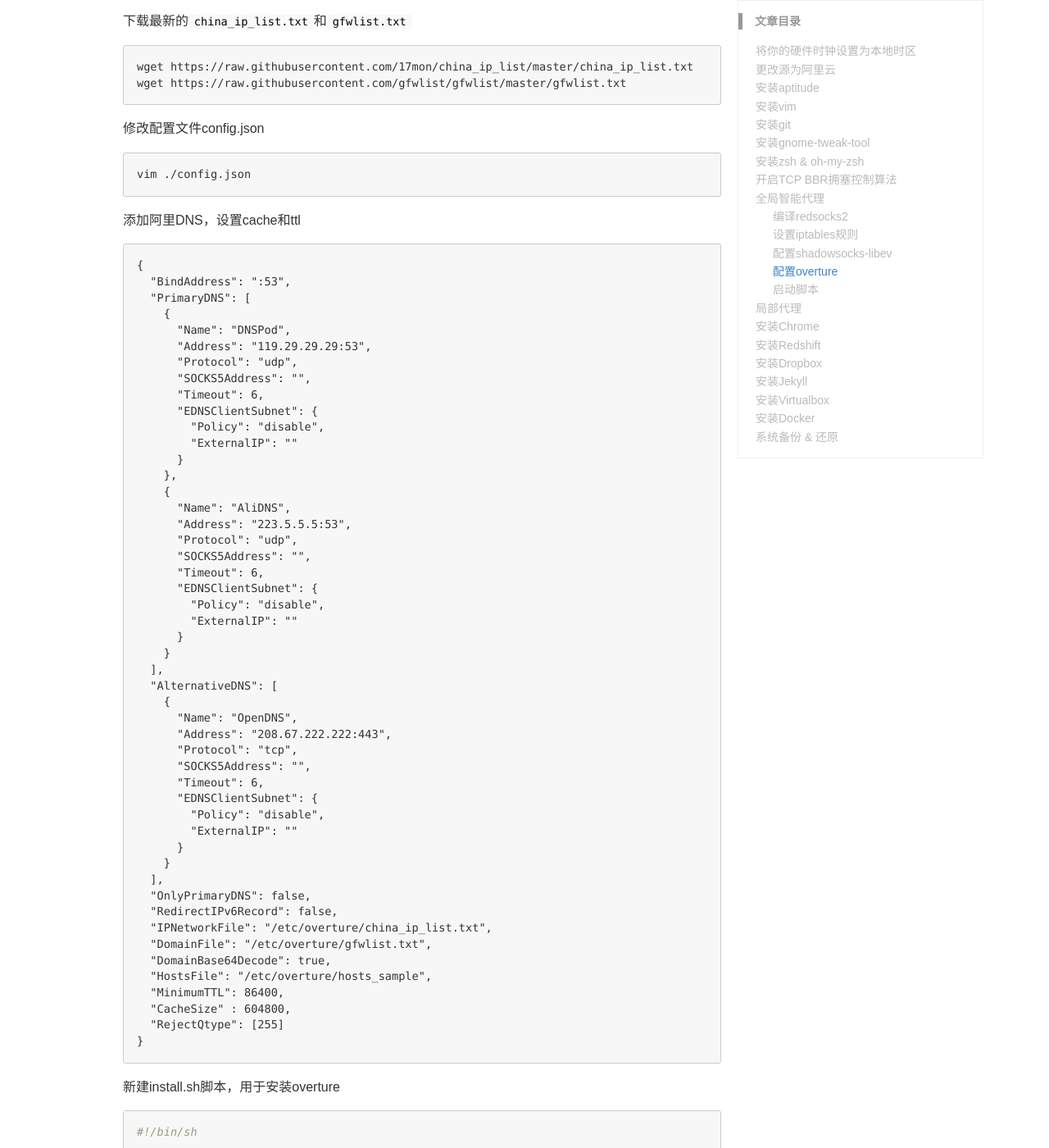
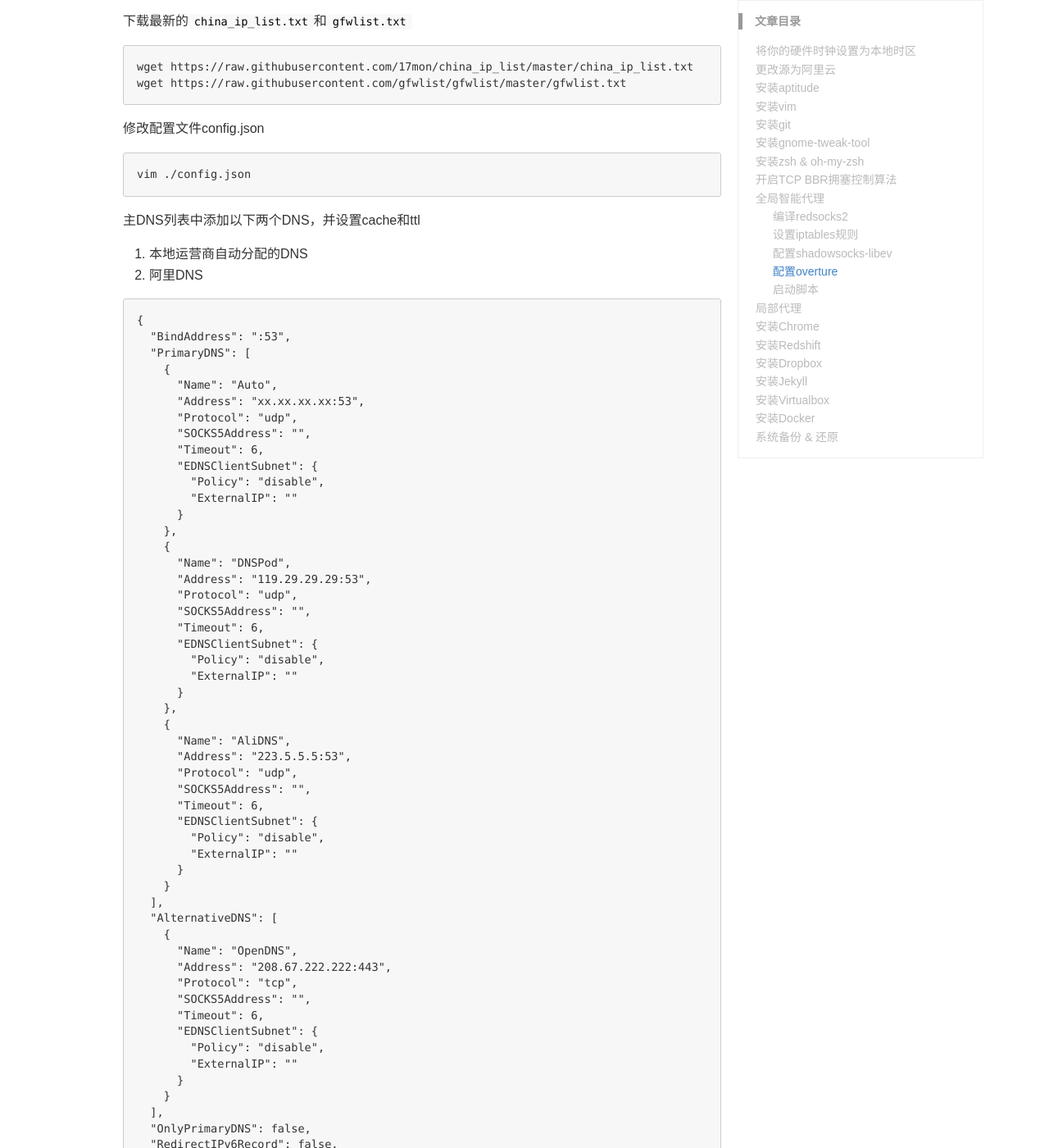
Before and after one commit to gemhowie/blog, a Jekyll site: the page built from _posts/2018-04-27-ubuntu-18.04-LTS-config.md, in a window 1280 px wide and 1400 px high, scrolled down 10069 px. Shown: the whole window at 82% size. Built offline with Jekyll 4.4.1, drawn with Linux system fonts in a browser that asks for light colours; comment, search, counter and statistics services are not loaded; some of the changed text lies outside the part shown.

Commit message:
update overture config

````diff
--- a/_posts/2018-04-27-ubuntu-18.04-LTS-config.md
+++ b/_posts/2018-04-27-ubuntu-18.04-LTS-config.md
@@ -484,12 +484,26 @@ wget https://raw.githubusercontent.com/gfwlist/gfwlist/master/gfwlist.txt
 vim ./config.json
 ```
 
-添加阿里DNS，设置cache和ttl
+主DNS列表中添加以下两个DNS，并设置cache和ttl
+
+1. 本地运营商自动分配的DNS
+2. 阿里DNS
 
 ```
 {
   "BindAddress": ":53",
   "PrimaryDNS": [
+    {
+      "Name": "Auto",
+      "Address": "xx.xx.xx.xx:53",
+      "Protocol": "udp",
+      "SOCKS5Address": "",
+      "Timeout": 6,
+      "EDNSClientSubnet": {
+        "Policy": "disable",
+        "ExternalIP": ""
+      }
+    },
     {
       "Name": "DNSPod",
       "Address": "119.29.29.29:53",
````
